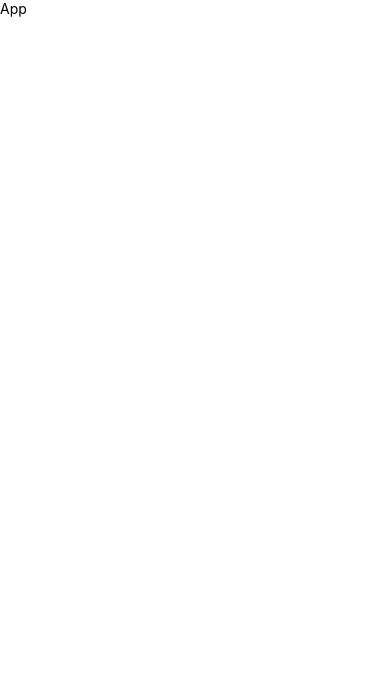
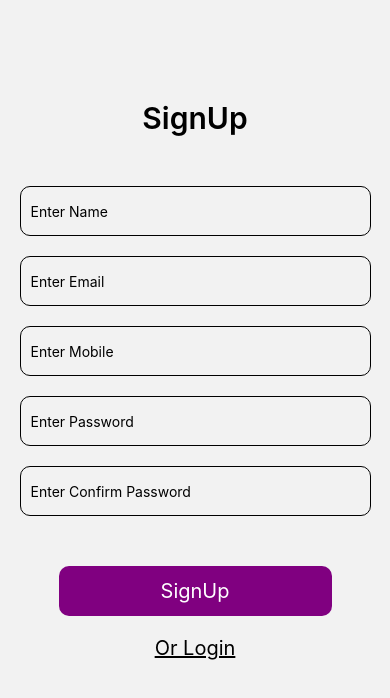
Before and after one commit to imNKsid/ChatApp_RN, a React Native app: screen /SignUp in a window 390 px wide. Shown: the top 698 px of the page. Built offline with nearby package versions, Linux system fonts and the light colour scheme.

Commit message:
Created AppNavigator, Login, SignUp, Splash screens & added types for navigation

```diff
--- a/App.tsx
+++ b/App.tsx
@@ -1,12 +1,9 @@
 import {View, Text} from 'react-native';
 import React from 'react';
+import AppNavigator from './src/navigation/AppNavigator';
 
 const App = () => {
-  return (
-    <View>
-      <Text>App</Text>
-    </View>
-  );
+  return <AppNavigator />;
 };
 
 export default App;
--- /dev/null
+++ b/src/navigation/AppNavigator.tsx
@@ -0,0 +1,35 @@
+import {View, Text} from 'react-native';
+import React from 'react';
+import {createStackNavigator} from '@react-navigation/stack';
+import {NavigationContainer} from '@react-navigation/native';
+import Splash from '../screens/Splash';
+import SignUp from '../screens/SignUp';
+import Login from '../screens/Login';
+
+const Stack = createStackNavigator();
+
+const AppNavigator = () => {
+  return (
+    <NavigationContainer>
+      <Stack.Navigator>
+        <Stack.Screen
+          name="Splash"
+          component={Splash}
+          options={{headerShown: false}}
+        />
+        <Stack.Screen
+          name="SignUp"
+          component={SignUp}
+          options={{headerShown: false}}
+        />
+        <Stack.Screen
+          name="Login"
+          component={Login}
+          options={{headerShown: false}}
+        />
+      </Stack.Navigator>
+    </NavigationContainer>
+  );
+};
+
+export default AppNavigator;
--- /dev/null
+++ b/src/screens/Login.tsx
@@ -0,0 +1,91 @@
+import {
+  StyleSheet,
+  Text,
+  TextInput,
+  TouchableOpacity,
+  View,
+} from 'react-native';
+import React, {useState} from 'react';
+import {useNavigation} from '@react-navigation/native';
+import {StackNavigationProp} from '@react-navigation/stack';
+import {RootStackParamList} from '../types/types';
+
+const Login = () => {
+  const navigation = useNavigation<StackNavigationProp<RootStackParamList>>();
+
+  const [name, setName] = useState('');
+  const [email, setEmail] = useState('');
+  const [mobile, setMobile] = useState('');
+  const [password, setPassword] = useState('');
+  const [confirmPassword, setConfirmPassword] = useState('');
+
+  return (
+    <View style={styles.container}>
+      <Text style={styles.title}>Login</Text>
+      <TextInput
+        placeholder="Enter Email"
+        style={styles.input}
+        value={email}
+        onChangeText={t => setEmail(t)}
+      />
+      <TextInput
+        placeholder="Enter Password"
+        style={styles.input}
+        value={password}
+        onChangeText={t => setPassword(t)}
+      />
+      <TouchableOpacity onPress={() => {}} style={styles.btn}>
+        <Text style={styles.btnText}>Login</Text>
+      </TouchableOpacity>
+
+      <TouchableOpacity onPress={() => navigation.navigate('SignUp')}>
+        <Text style={styles.loginText}>Or Sign up</Text>
+      </TouchableOpacity>
+    </View>
+  );
+};
+
+export default Login;
+
+const styles = StyleSheet.create({
+  container: {
+    flex: 1,
+  },
+  title: {
+    fontSize: 30,
+    color: '#000',
+    alignSelf: 'center',
+    marginTop: 100,
+    fontWeight: '600',
+  },
+  input: {
+    width: '90%',
+    height: 50,
+    borderWidth: 0.5,
+    borderRadius: 10,
+    marginTop: 50,
+    marginBottom: -30,
+    alignSelf: 'center',
+    paddingLeft: 10,
+  },
+  btn: {
+    marginTop: 80,
+    width: '70%',
+    height: 50,
+    borderRadius: 10,
+    backgroundColor: 'purple',
+    alignSelf: 'center',
+    justifyContent: 'center',
+    alignItems: 'center',
+  },
+  btnText: {
+    fontSize: 20,
+    color: '#fff',
+  },
+  loginText: {
+    marginTop: 20,
+    fontSize: 20,
+    alignSelf: 'center',
+    textDecorationLine: 'underline',
+  },
+});
--- /dev/null
+++ b/src/screens/SignUp.tsx
@@ -0,0 +1,109 @@
+import {
+  StyleSheet,
+  Text,
+  TextInput,
+  TouchableOpacity,
+  View,
+} from 'react-native';
+import React, {useState} from 'react';
+import {useNavigation} from '@react-navigation/native';
+import {StackNavigationProp} from '@react-navigation/stack';
+import {RootStackParamList} from '../types/types';
+
+const SignUp = () => {
+  const navigation = useNavigation<StackNavigationProp<RootStackParamList>>();
+
+  const [name, setName] = useState('');
+  const [email, setEmail] = useState('');
+  const [mobile, setMobile] = useState('');
+  const [password, setPassword] = useState('');
+  const [confirmPassword, setConfirmPassword] = useState('');
+
+  return (
+    <View style={styles.container}>
+      <Text style={styles.title}>SignUp</Text>
+      <TextInput
+        placeholder="Enter Name"
+        style={styles.input}
+        value={name}
+        onChangeText={t => setName(t)}
+      />
+      <TextInput
+        placeholder="Enter Email"
+        style={styles.input}
+        value={email}
+        onChangeText={t => setEmail(t)}
+      />
+      <TextInput
+        placeholder="Enter Mobile"
+        style={styles.input}
+        value={mobile}
+        onChangeText={t => setMobile(t)}
+      />
+      <TextInput
+        placeholder="Enter Password"
+        style={styles.input}
+        value={password}
+        onChangeText={t => setPassword(t)}
+      />
+      <TextInput
+        placeholder="Enter Confirm Password"
+        style={styles.input}
+        value={confirmPassword}
+        onChangeText={t => setConfirmPassword(t)}
+      />
+      <TouchableOpacity onPress={() => {}} style={styles.btn}>
+        <Text style={styles.btnText}>SignUp</Text>
+      </TouchableOpacity>
+
+      <TouchableOpacity onPress={() => navigation.navigate('Login')}>
+        <Text style={styles.loginText}>Or Login</Text>
+      </TouchableOpacity>
+    </View>
+  );
+};
+
+export default SignUp;
+
+const styles = StyleSheet.create({
+  container: {
+    flex: 1,
+  },
+  title: {
+    fontSize: 30,
+    color: '#000',
+    alignSelf: 'center',
+    marginTop: 100,
+    fontWeight: '600',
+  },
+  input: {
+    width: '90%',
+    height: 50,
+    borderWidth: 0.5,
+    borderRadius: 10,
+    marginTop: 50,
+    marginBottom: -30,
+    alignSelf: 'center',
+    paddingLeft: 10,
+  },
+  btn: {
+    marginTop: 80,
+    width: '70%',
+    height: 50,
+    borderRadius: 10,
+    backgroundColor: 'purple',
+    alignSelf: 'center',
+    justifyContent: 'center',
+    alignItems: 'center',
+  },
+  btnText: {
+    fontSize: 20,
+    color: '#fff',
+  },
+  loginText: {
+    marginTop: 20,
+    fontSize: 20,
+    alignSelf: 'center',
+    textDecorationLine: 'underline',
+  },
+});
--- /dev/null
+++ b/src/screens/Splash.tsx
@@ -0,0 +1,37 @@
+import {StyleSheet, Text, View} from 'react-native';
+import React, {useEffect} from 'react';
+import {useNavigation} from '@react-navigation/native';
+import {StackNavigationProp} from '@react-navigation/stack';
+import {RootStackParamList} from '../types/types';
+
+const Splash = () => {
+  const navigation = useNavigation<StackNavigationProp<RootStackParamList>>();
+
+  useEffect(() => {
+    setTimeout(() => {
+      navigation.navigate('SignUp');
+    }, 1000);
+  }, []);
+
+  return (
+    <View style={styles.container}>
+      <Text style={styles.logo}>{'Firebase Chat\nApp'}</Text>
+    </View>
+  );
+};
+
+export default Splash;
+
+const styles = StyleSheet.create({
+  container: {
+    flex: 1,
+    backgroundColor: 'purple',
+    justifyContent: 'center',
+    alignItems: 'center',
+  },
+  logo: {
+    fontSize: 40,
+    color: '#fff',
+    textAlign: 'center',
+  },
+});
--- /dev/null
+++ b/src/types/types.ts
@@ -0,0 +1,14 @@
+import {StackNavigationProp} from '@react-navigation/stack';
+import {RouteProp} from '@react-navigation/native';
+
+export type RootStackParamList = {
+  Home: undefined;
+  Login: undefined;
+  SignUp: undefined;
+  Splash: undefined;
+};
+
+export type MessageNavProps<T extends keyof RootStackParamList> = {
+  navigation: StackNavigationProp<RootStackParamList, T>;
+  route: RouteProp<RootStackParamList, T>;
+};
```
Also changed, not shown: package.json (+9 -3 lines), 2 other files (tests, documents, lock files or other folders).
